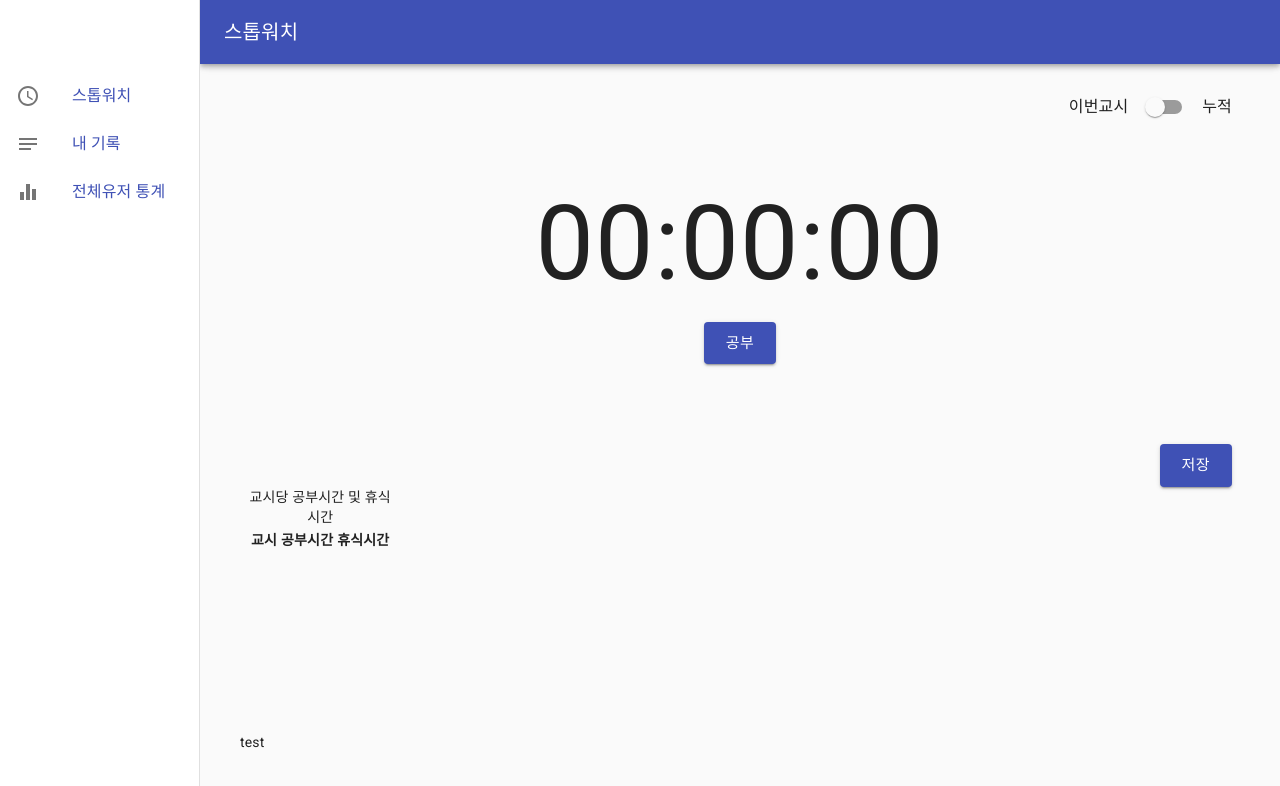
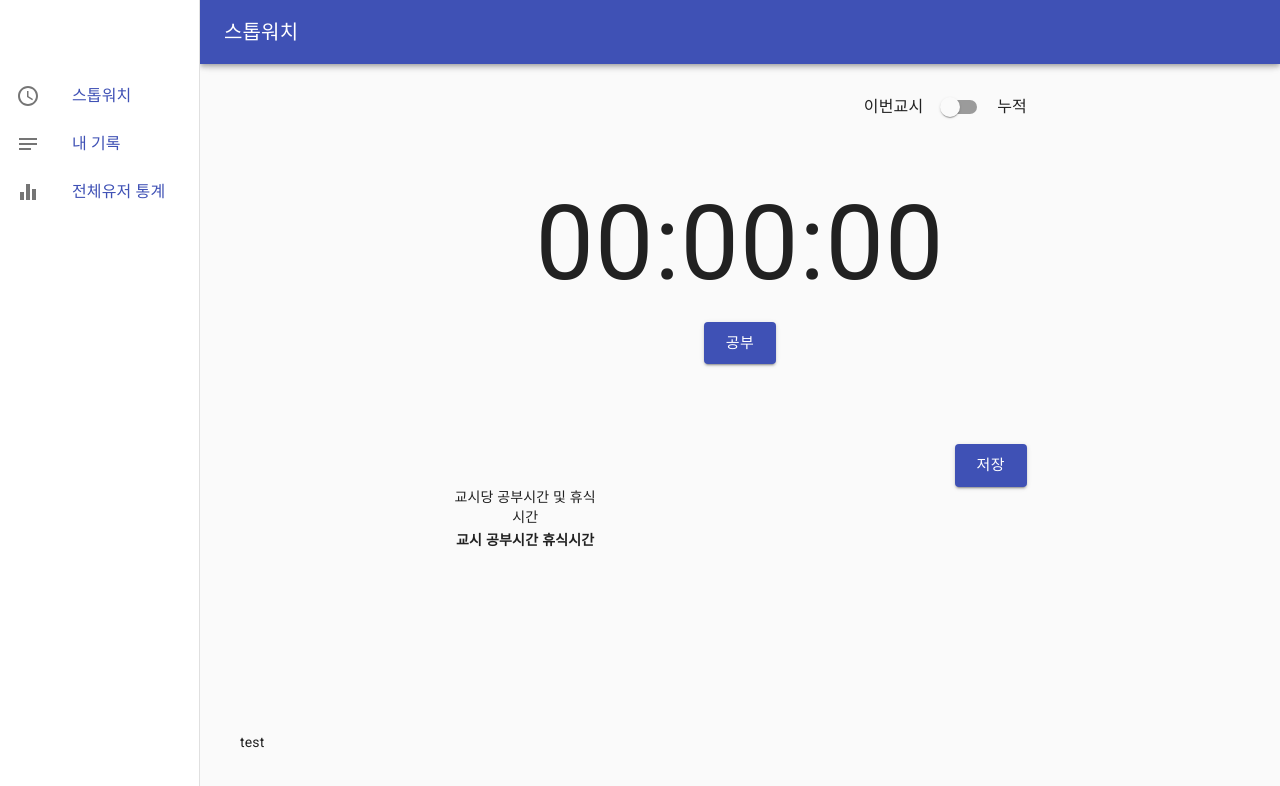
Before and after one commit to Kang-Jh/studytimestopwatch, a React (Create React App) app: page / in a window 1280 px wide. Shown: the top 786 px of the page. Built offline with nearby package versions, Linux system fonts and the light colour scheme.

Commit message:
bug fix and add md props

```diff
--- a/src/pages/Stopwatch.tsx
+++ b/src/pages/Stopwatch.tsx
@@ -341,7 +341,13 @@ export default function (props: any) {
       </Typography>
 
       {/* 스톱워치 디스플레이 아티클 */}
-      <Grid item component="article" xs={12} className={classes.timeDisplay}>
+      <Grid
+        item
+        component="article"
+        xs={12}
+        md={7}
+        className={classes.timeDisplay}
+      >
         <Typography variant="srOnly" component="h3">
           스톱워치 디스플레이
         </Typography>
@@ -459,7 +465,7 @@ export default function (props: any) {
       </Grid>
 
       {/* 공부기록 섹션 */}
-      <Grid item component="section" xs={12}>
+      <Grid item component="section" xs={12} md={7}>
         <Typography variant="srOnly" component="h3">
           공부기록
         </Typography>
@@ -565,15 +571,15 @@ export default function (props: any) {
             />
 
             <DialogActions>
-              <Button type="submit">취소</Button>
               <Button
                 onClick={() => {
                   setRecord({ type: 'heading', heading: '' });
                   setOpenSaveDialog(false);
                 }}
               >
-                저장
+                취소
               </Button>
+              <Button type="submit">저장</Button>
             </DialogActions>
           </form>
         </DialogContent>
```
